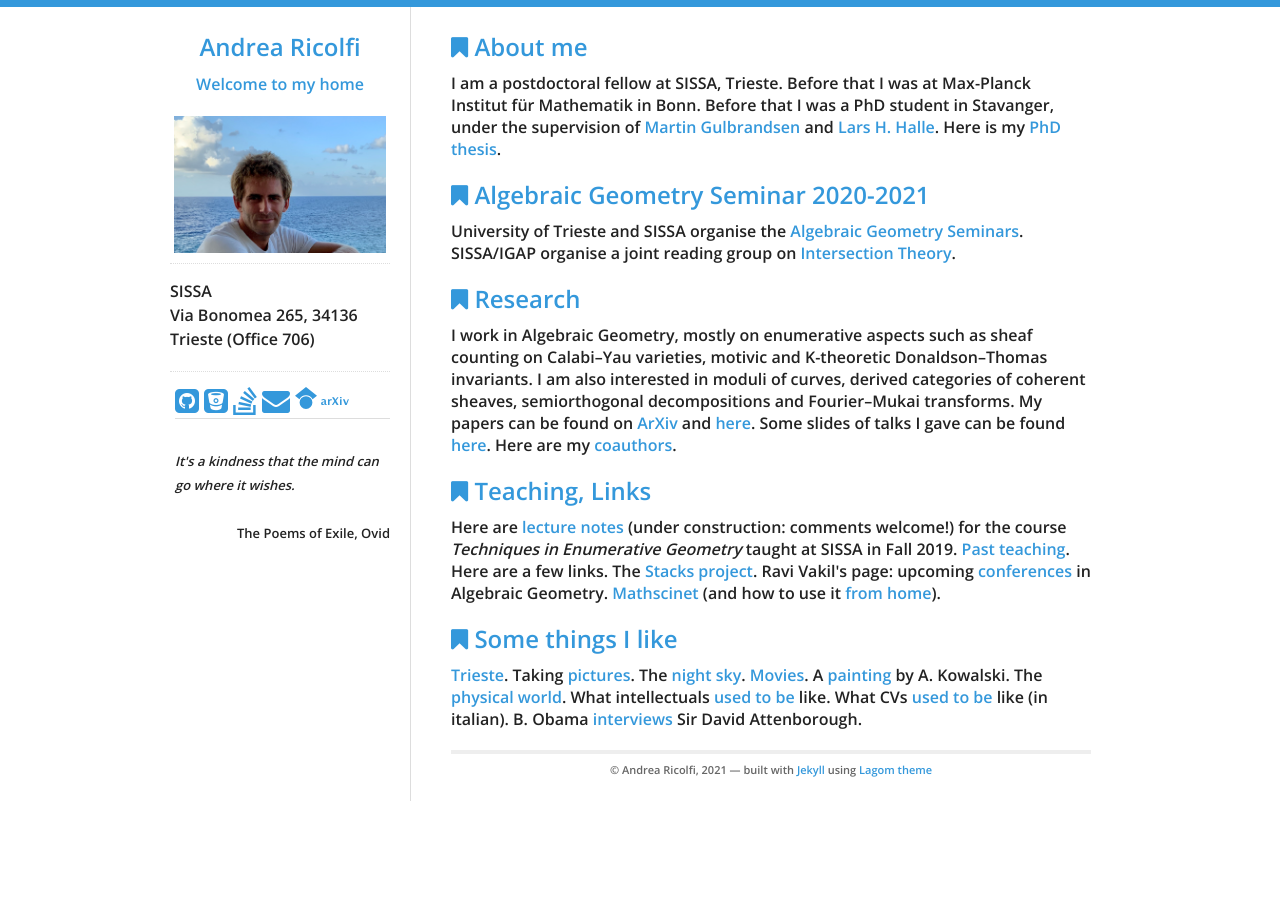
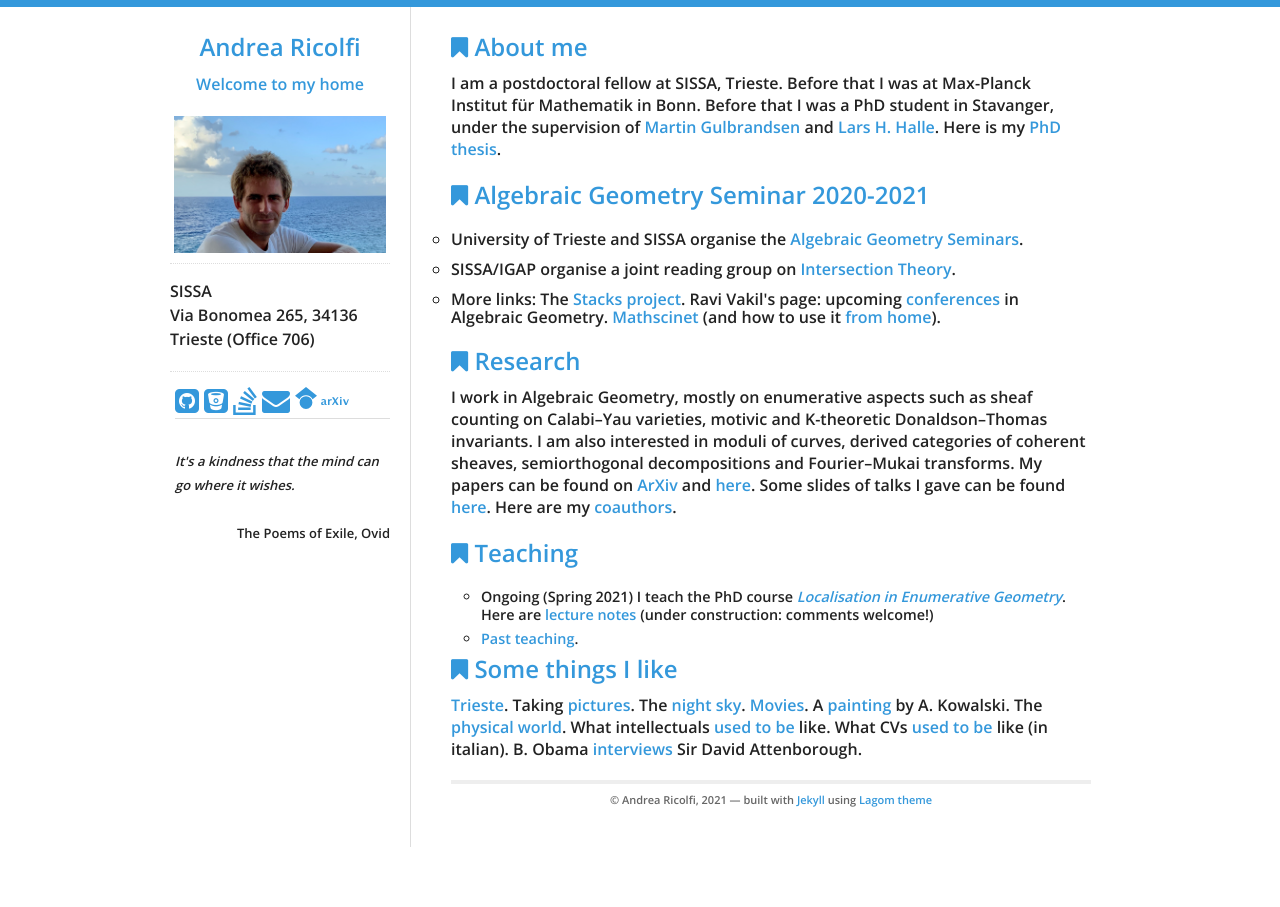
Before and after one commit to atricolfi/atricolfi.github.io, a Jekyll site: the page built from index.html, in a window 1280 px wide. Built offline with Jekyll 4.4.1, drawn with Linux system fonts in a browser that asks for light colours.

Commit message:
Update index.html

```diff
--- a/index.html
+++ b/index.html
@@ -14,9 +14,19 @@ under the supervision of <a href="http://www.ux.uis.no/%7Emartingg/">Martin Gulb
 <div id="home">
   <h2><i class="fa fa-bookmark"></i> Algebraic Geometry Seminar 2020-2021</h2>
 <p>
+  <ul style="list-style-type:circle">
+    <li>
 University of Trieste and SISSA organise the <a href="MATHEMATICS/AGseminar.html">Algebraic Geometry Seminars</a>.
-<br>
+    </li>
+    <li>
 SISSA/IGAP organise a joint reading group on <a href="MATHEMATICS/Intersection_theory_seminar.html">Intersection Theory</a>.
+    </li>
+    <li>
+  More links: The <a href="https://stacks.math.columbia.edu">Stacks project</a>.
+  Ravi Vakil's page: upcoming <a href="http://math.stanford.edu/%7Evakil/conferences.html">conferences</a> in Algebraic Geometry.
+  <a href="https://mathscinet.ams.org/mathscinet/">Mathscinet</a>
+  (and how to use it <a href="http://blogs.ams.org/beyondreviews/2015/04/28/using-mathscinet-at-home-or-on-the-road/#sthash.xjLiLLxn.dpbs">from home</a>).
+    </li>
 </p>
 
 <div id="home">
@@ -29,13 +39,17 @@ Some slides of talks I gave can be found <a href="MATHEMATICS/Slides.html">here<
 </p>
 
   <div id="home">
-  <h2><i class="fa fa-bookmark"></i> Teaching, Links</h2>
+  <h2><i class="fa fa-bookmark"></i> Teaching</h2>
  <p>
- Here are <a href="IntroEnumerativeGeometry.pdf">lecture notes</a> (under construction: comments welcome!) for the course <em>Techniques in Enumerative Geometry</em>
-   taught at SISSA in Fall 2019. <a href="MATHEMATICS/PastTeaching.html">Past teaching</a>. <br>
-Here are a few links. The <a href="https://stacks.math.columbia.edu">Stacks project</a>. Ravi Vakil's page: upcoming <a href="http://math.stanford.edu/%7Evakil/conferences.html">conferences</a>
-in Algebraic Geometry. <a href="https://mathscinet.ams.org/mathscinet/">Mathscinet</a> (and how to use it <a href="http://blogs.ams.org/beyondreviews/2015/04/28/using-mathscinet-at-home-or-on-the-road/#sthash.xjLiLLxn.dpbs">from home</a>).
-</p>
+   <ul style="list-style-type:circle">
+    <li>
+      Ongoing (Spring 2021) I teach the PhD course <a href="MATHEMATICS/LocalisationCourse.html"><em>Localisation in Enumerative Geometry</em></a>.
+      Here are <a href="IntroEnumerativeGeometry.pdf">lecture notes</a> (under construction: comments welcome!)
+    </li>
+    <li>
+  <a href="MATHEMATICS/PastTeaching.html">Past teaching</a>. <br>
+    </li>
+   </ul>
 
 <div id="home">
   <h2><i class="fa fa-bookmark"></i> Some things I like </h2>
```
